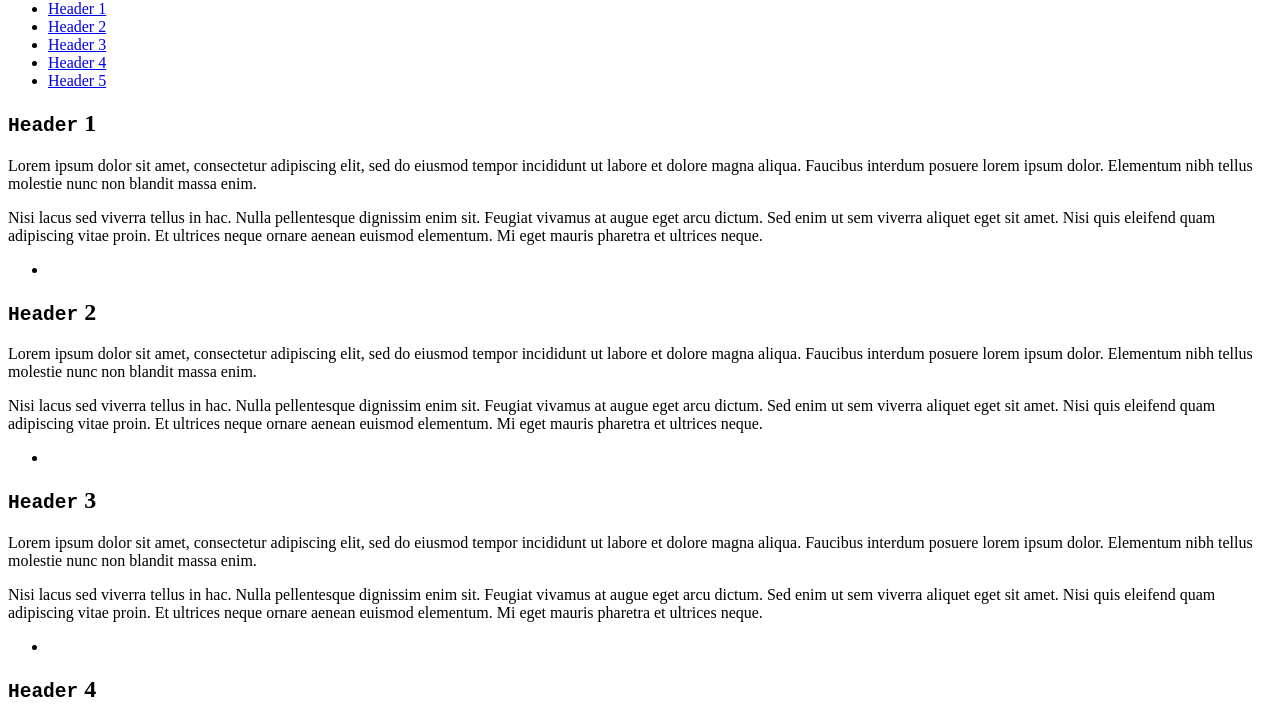
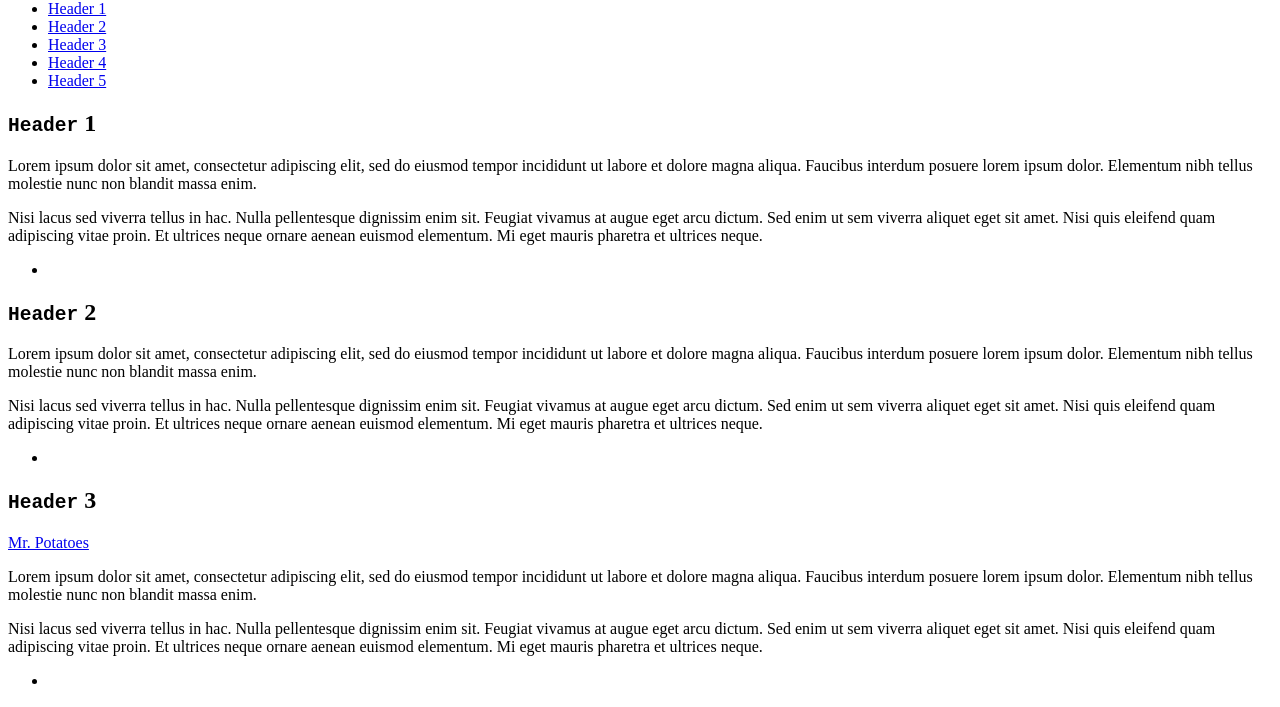
Before and after one commit to 220118-Pega/Napping-Potatoes, a plain HTML site: page Reva HTNL group project/index.html in a window 1280 px wide. Shown: the part 67-774 px from the top of the page. Drawn offline with Linux system fonts and the light colour scheme.

Commit message:
group folder made

```diff
--- a/index.html
+++ b/Reva HTNL group project/index.html
@@ -62,6 +62,7 @@
     <header>
       <h2><code>Header</code> 3</h2>
     </header>
+	<a href="Lab 6.3 Layout with Navbar">Mr. Potatoes</a>
 
     <p>Lorem ipsum dolor sit amet, consectetur adipiscing elit, sed do eiusmod tempor incididunt ut labore et dolore magna aliqua. Faucibus interdum posuere lorem ipsum dolor. Elementum nibh tellus molestie nunc non blandit massa enim.</p>
     <p>Nisi lacus sed viverra tellus in hac. Nulla pellentesque dignissim enim sit. Feugiat vivamus at augue eget arcu dictum. Sed enim ut sem viverra aliquet eget sit amet. Nisi quis eleifend quam adipiscing vitae proin. Et ultrices neque ornare aenean euismod elementum. Mi eget mauris pharetra et ultrices neque.</p>
```
